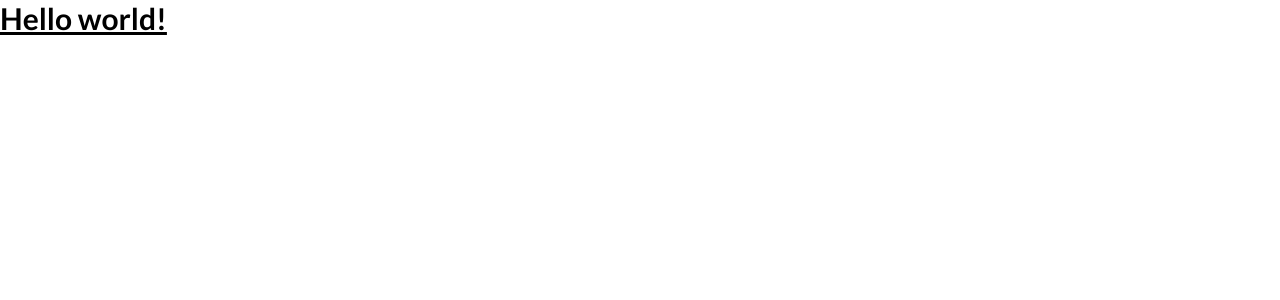
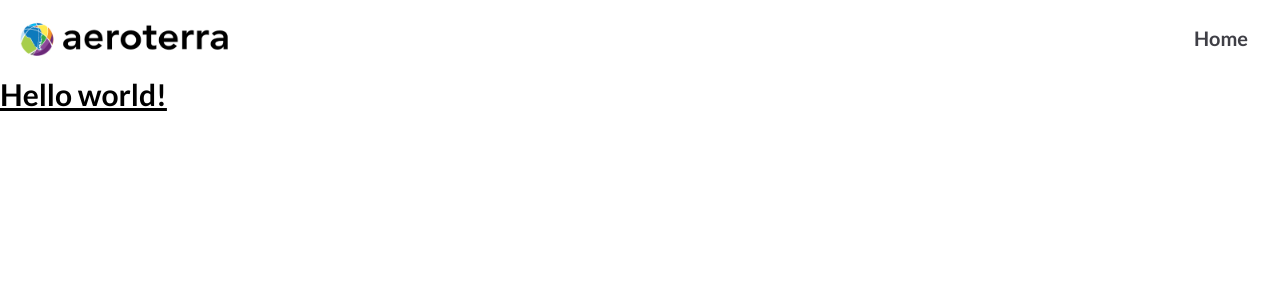
Before and after one commit to lfarina18/Aeroterra-challenge, a React (Create React App) app: page / in a window 1280 px wide. Shown: the top 300 px of the page. Built offline with nearby package versions, Linux system fonts and the light colour scheme.

Commit message:
ReactRouter-v6 added / components: ui/Navbar.jsx added

```diff
--- a/package.json
+++ b/package.json
@@ -9,6 +9,7 @@
     "@testing-library/user-event": "^13.5.0",
     "react": "^18.0.0",
     "react-dom": "^18.0.0",
+    "react-router-dom": "^6.3.0",
     "react-scripts": "5.0.0",
     "web-vitals": "^2.1.4"
   },
--- a/src/App.js
+++ b/src/App.js
@@ -1,10 +1,5 @@
-import React from 'react';
-import { Home } from './components/Home';
+import { AppRouter } from './routes/AppRouter';
 
 export const App = () => {
-  return (
-    <>
-    <Home />
-    </>
-  )
+  return <AppRouter />;
 };
--- /dev/null
+++ b/src/components/ui/Navbar.jsx
@@ -0,0 +1,29 @@
+import React from 'react';
+import { Link } from 'react-router-dom';
+
+export const Navbar = () => {
+  return (
+    <nav className="p-5">
+      <div className="flex justify-between items-center">
+        <img
+          src="./assets/aeroterra-logo.png"
+          className="h-6 sm:h-9"
+          alt="Aeroterra Logo"
+        />
+
+        <div>
+          <ul className="flex">
+            <li>
+              <Link
+                to="/"
+                className="px-3 py-2 text-md sm:text-xl font-bold text-zinc-700 hover:text-zinc-900 focus:outline-none focus:text-zinc-900"
+                aria-current="page">
+                Home
+              </Link>
+            </li>
+          </ul>
+        </div>
+      </div>
+    </nav>
+  );
+};
--- /dev/null
+++ b/src/routes/AppRouter.jsx
@@ -0,0 +1,16 @@
+import { BrowserRouter, Routes, Route } from 'react-router-dom';
+import { Home } from '../components/pages/Home';
+import { Navbar } from '../components/ui/Navbar';
+
+export const AppRouter = () => {
+  return (
+    <div className='container mx-auto'>
+      <BrowserRouter>
+        <Navbar />
+        <Routes>
+          <Route path="/*" element={<Home />} />
+        </Routes>
+      </BrowserRouter>
+    </div>
+  );
+};
```
Also changed, not shown: public/assets/aeroterra-logo.png (added), src/components/pages/Home.jsx (renamed from src/components/Home.jsx), 1 other file (tests, documents, lock files or other folders).
